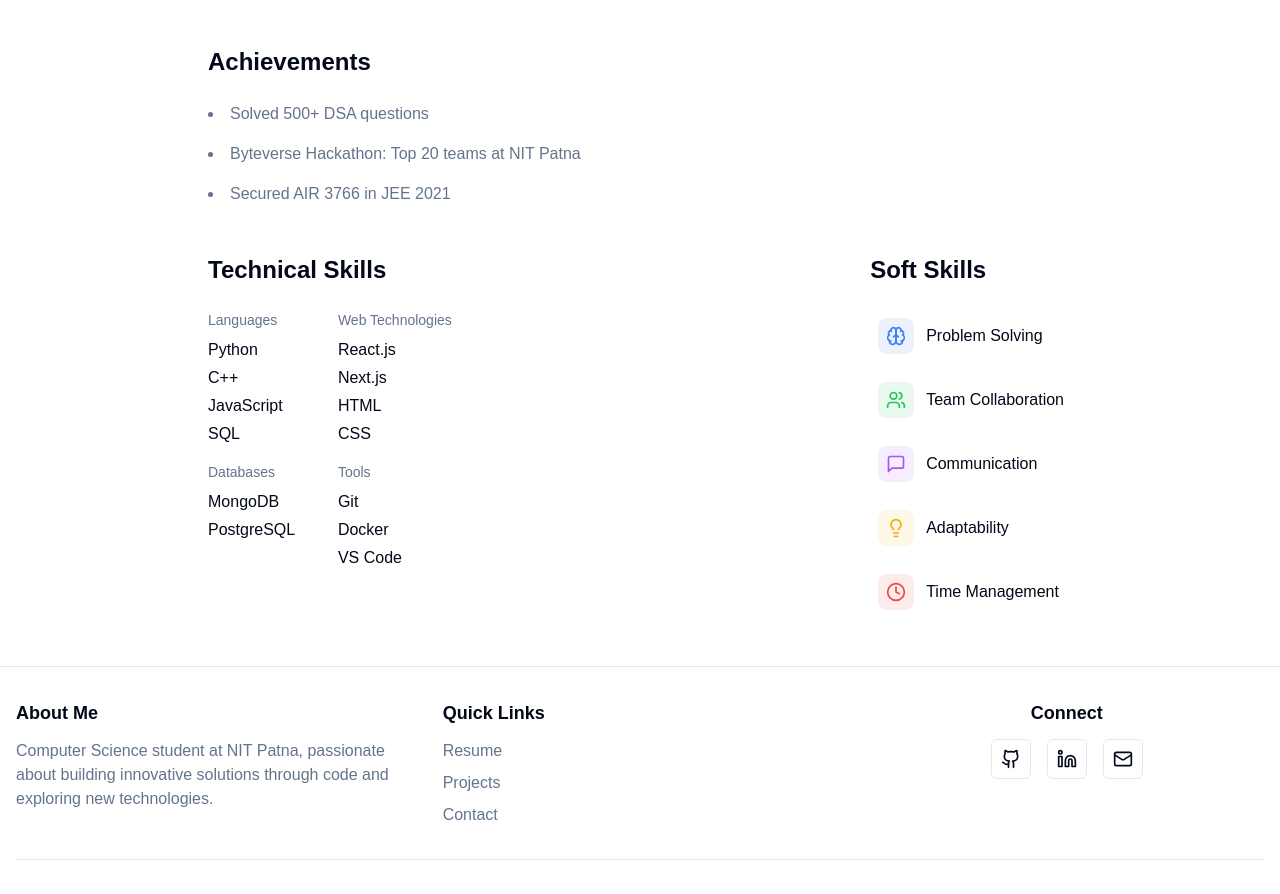
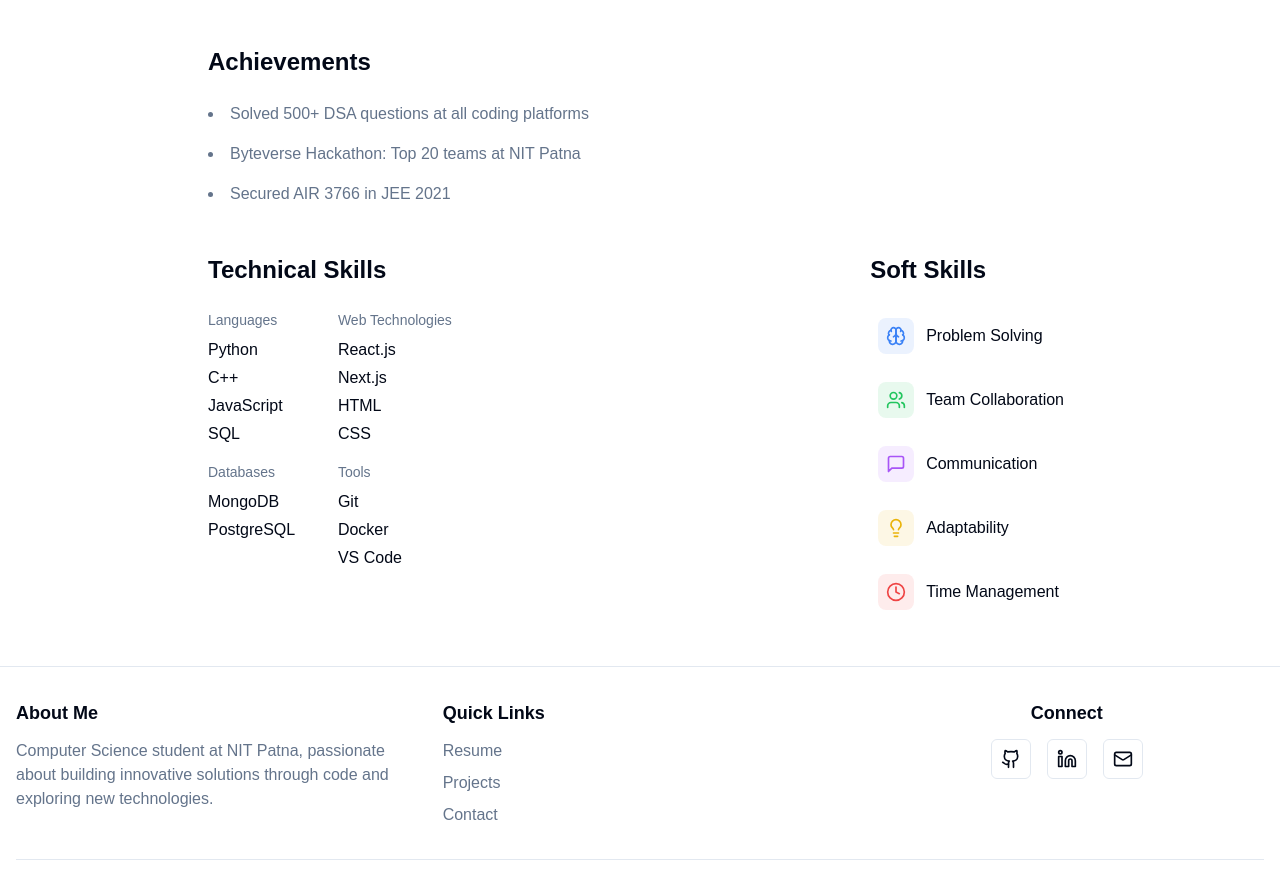
Before and after one commit to kingsman00000/portfolio, a Next.js app: page /resume in a window 1280 px wide. Shown: the part 810-1704 px from the top of the page. Built offline with nearby package versions, Linux system fonts and the light colour scheme; what tailwindcss-motion would draw is missing.

Commit message:
minor resume change

```diff
--- a/src/app/resume/page.js
+++ b/src/app/resume/page.js
@@ -57,7 +57,7 @@ export default function ResumePage() {
       <section className="mb-12">
         <h2 className="text-2xl font-semibold mb-6">Achievements</h2>
         <ul className="space-y-4 list-disc list-inside text-muted-foreground">
-          <li>Solved 500+ DSA questions</li>
+          <li>Solved 500+ DSA questions at all coding platforms</li>
           <li>Byteverse Hackathon: Top 20 teams at NIT Patna</li>
           <li>Secured AIR 3766 in JEE 2021</li>
         </ul>
```
